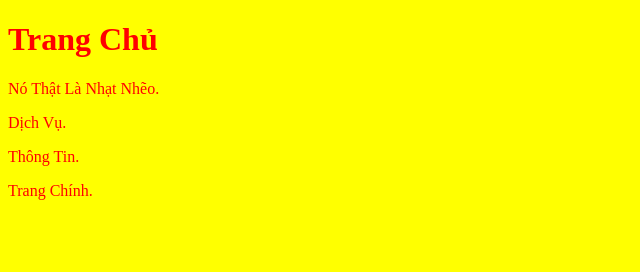
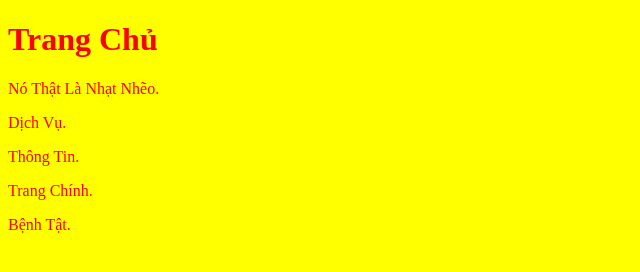
Before and after one commit to soclo-cpu/trangchu, a plain HTML site: page index.html in a window 1280 px wide. Shown: the full height of the page, 0-640 px from the left. Drawn offline with Linux system fonts and the light colour scheme.

Commit message:
Update index.html

```diff
--- a/index.html
+++ b/index.html
@@ -23,6 +23,6 @@
     <p><a href="https://soclo-cpu.github.io/dichvuu/">Dịch Vụ.</a></p>
     <p><a href="https://soclo-cpu.github.io/thongtin/">Thông Tin.</a></p>
     <p><a href="https://soclo-cpu.github.io/web-Phat/">Trang Chính.</a></p>
-
+<p><a href="https://soclo-cpu.github.io/TRANGCHUHIHI/">Bệnh Tật.</a></p>
 </body>
 </html>
```
